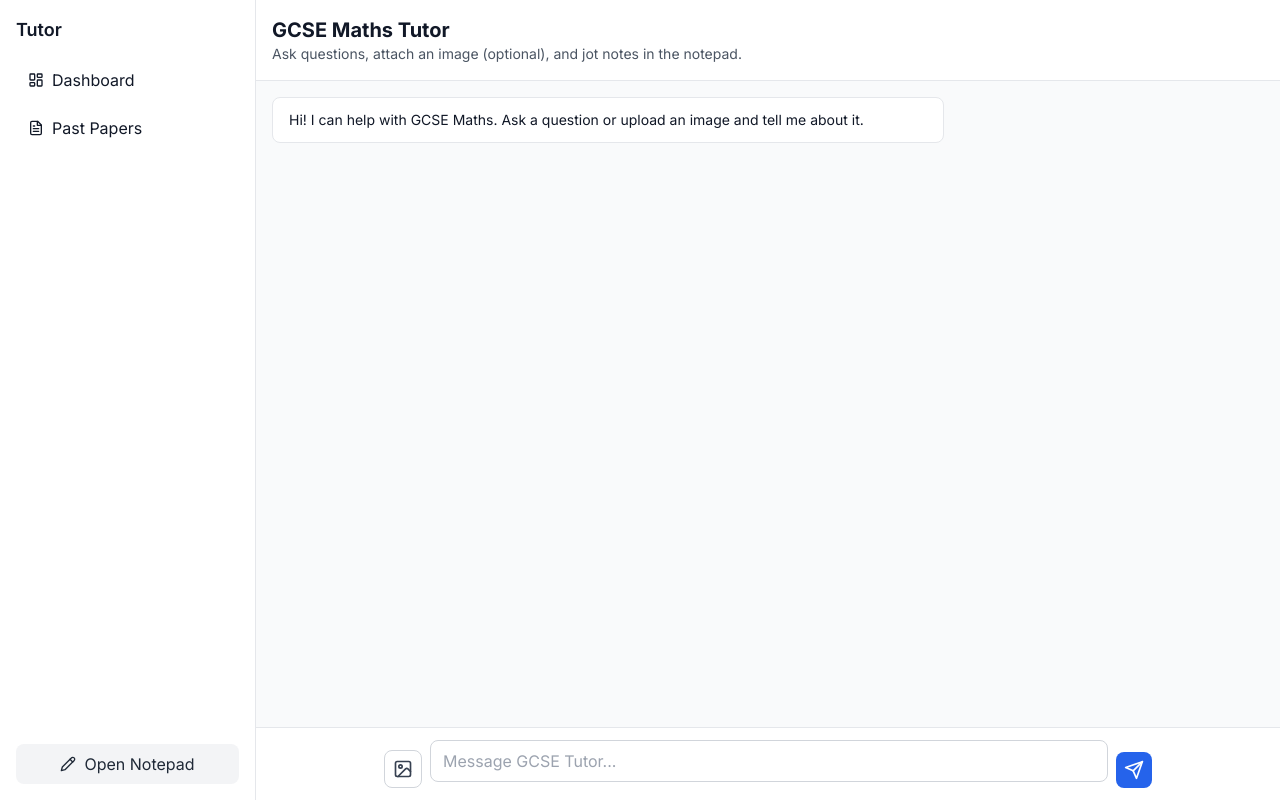
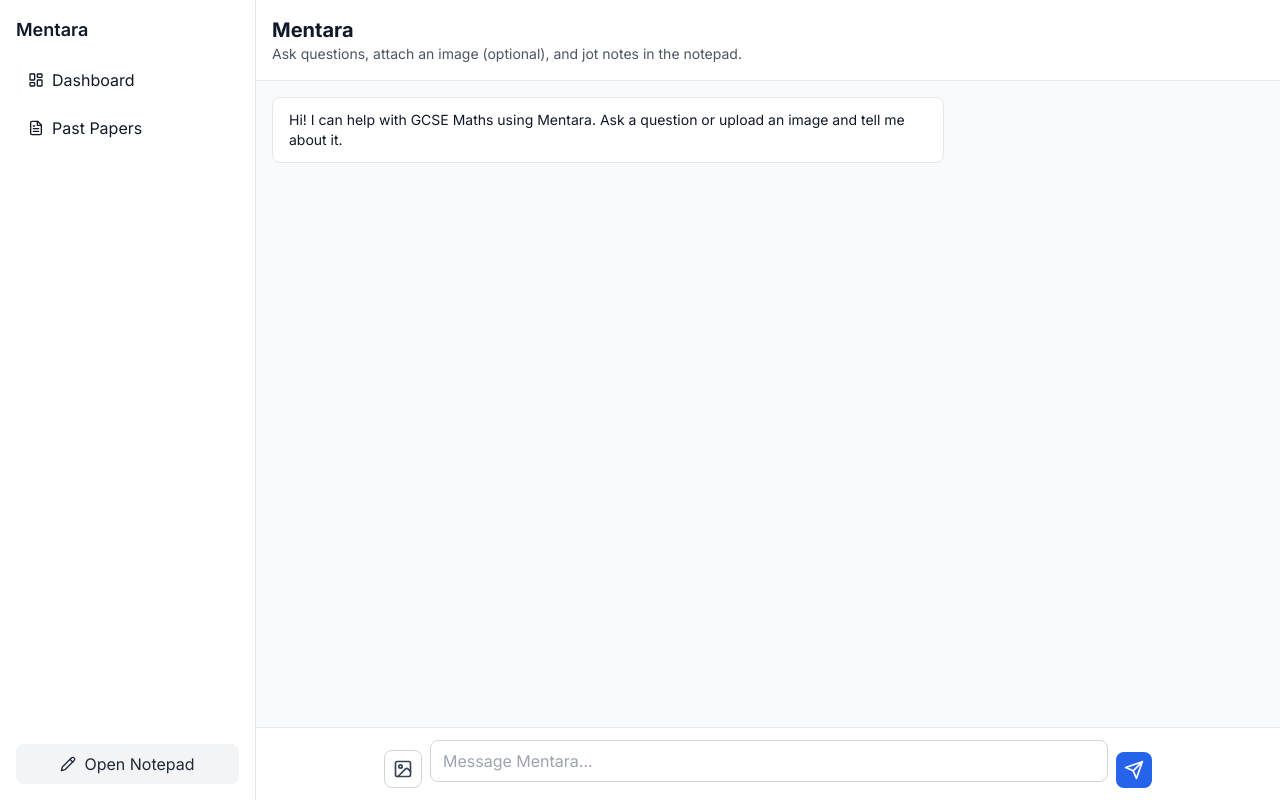
Before and after one commit to jack33wong/tutor, a Next.js app: page / in a window 1280 px wide. Built offline with nearby package versions, Linux system fonts and the light colour scheme.

Commit message:
refactor: rename 'GCSE Maths Tutor' to 'Mentara' throughout the application

```diff
--- a/app/api/chat/route.ts
+++ b/app/api/chat/route.ts
@@ -10,7 +10,7 @@ export async function POST(req: NextRequest) {
     const apiUrl = process.env.CHAT_API_URL || 'https://www.apifreellm.com/api/chat';
     const apiKey = process.env.CHAT_API_KEY;
 
-    const system = 'You are a friendly GCSE Maths tutor. Be concise and clear. If an image is mentioned, you do not have access to its pixels; only refer to the description provided.';
+    const system = 'You are a friendly Mentara Maths tutor. Be concise and clear. If an image is mentioned, you do not have access to its pixels; only refer to the description provided.';
     const composed = `${system}\n\nUser: ${message}${imageName ? `\n(An image named \"${imageName}\" was uploaded.)` : ''}`;
 
     let reply: string | null = null;
--- a/app/api/hint/route.ts
+++ b/app/api/hint/route.ts
@@ -23,7 +23,7 @@ export async function POST(req: NextRequest) {
     const apiUrl = process.env.HINTS_API_URL || 'https://www.apifreellm.com/api/chat';
     const apiKey = process.env.HINTS_API_KEY;
 
-    const systemInstructions = `You are a GCSE Maths tutor. Provide a concise, encouraging hint (max 40 words) to guide the student toward the correct answer without revealing it. Consider the question type, marks, topic, and difficulty level. If multiple-choice, suggest eliminating wrong options. Use plain language and mathematical terminology appropriate for GCSE level.`;
+    const systemInstructions = `You are a Mentara Maths tutor. Provide a concise, encouraging hint (max 40 words) to guide the student toward the correct answer without revealing it. Consider the question type, marks, topic, and difficulty level. If multiple-choice, suggest eliminating wrong options. Use plain language and mathematical terminology appropriate for GCSE level with Mentara.`;
 
     const contextParts: string[] = [
       `Question: ${question}`,
--- a/app/layout.tsx
+++ b/app/layout.tsx
@@ -5,8 +5,8 @@ import './globals.css'
 const inter = Inter({ subsets: ['latin'] })
 
 export const metadata: Metadata = {
-  title: 'GCSE Maths Tutor - Personalized Study App',
-  description: 'Master GCSE Maths with personalized study plans, progress tracking, and past exam papers with detailed marking schemes.',
+  title: 'Mentara - Personalized Study App',
+  description: 'Master GCSE Maths with Mentara - personalized study plans, progress tracking, and past exam papers with detailed marking schemes.',
 }
 
 export default function RootLayout({
--- a/app/page.tsx
+++ b/app/page.tsx
@@ -10,7 +10,7 @@ type ChatItem = { role: 'user' | 'assistant'; content: string };
 export default function ChatHome() {
 	const router = useRouter();
 	const [messages, setMessages] = useState<ChatItem[]>([
-		{ role: 'assistant', content: 'Hi! I can help with GCSE Maths. Ask a question or upload an image and tell me about it.' },
+		        { role: 'assistant', content: 'Hi! I can help with GCSE Maths using Mentara. Ask a question or upload an image and tell me about it.' },
 	]);
 	const [input, setInput] = useState('');
 	const [uploadName, setUploadName] = useState<string | null>(null);
@@ -46,7 +46,7 @@ export default function ChatHome() {
 			<div className="flex h-screen">
 				{/* Sidebar */}
 				<aside className="w-64 bg-white border-r border-gray-200 p-4 hidden md:flex md:flex-col">
-					<h2 className="text-lg font-semibold text-gray-900 mb-4">Tutor</h2>
+					                <h2 className="text-lg font-semibold text-gray-900 mb-4">Mentara</h2>
 					<nav className="space-y-2">
 						<button
 							onClick={() => router.push('/dashboard')}
@@ -84,7 +84,7 @@ export default function ChatHome() {
 				{/* Chat Area */}
 				<main className="flex-1 flex flex-col">
 					<header className="bg-white border-b border-gray-200 p-4">
-						<h1 className="text-xl font-bold text-gray-900">GCSE Maths Tutor</h1>
+						                <h1 className="text-xl font-bold text-gray-900">Mentara</h1>
 						<p className="text-sm text-gray-600">Ask questions, attach an image (optional), and jot notes in the notepad.</p>
 					</header>
 
@@ -123,7 +123,7 @@ export default function ChatHome() {
 									value={input}
 									onChange={(e) => setInput(e.target.value)}
 									rows={1}
-									placeholder={uploadName ? `Message (attached: ${uploadName})` : 'Message GCSE Tutor...'}
+									                    placeholder={uploadName ? `Message (attached: ${uploadName})` : 'Message Mentara...'}
 									className="w-full resize-none px-3 py-2 border border-gray-300 rounded-lg focus:ring-2 focus:ring-primary-500 focus:border-primary-500"
 								/>
 							</div>
--- a/app/past-papers/page.tsx
+++ b/app/past-papers/page.tsx
@@ -118,7 +118,7 @@ export default function PastPapersPage() {
         <main className="flex-1 flex flex-col">
           <header className="bg-white border-b border-gray-200 p-4">
             <h1 className="text-xl font-bold text-gray-900">Past Papers</h1>
-            <p className="text-sm text-gray-600">Practice with authentic GCSE Maths exam papers</p>
+                            <p className="text-sm text-gray-600">Practice with authentic GCSE Maths exam papers using Mentara</p>
           </header>
 
                     <div className="flex-1 overflow-y-auto p-4">
```
Also changed, not shown: package.json (+4 -4 lines), 1 other file (tests, documents, lock files or other folders).
